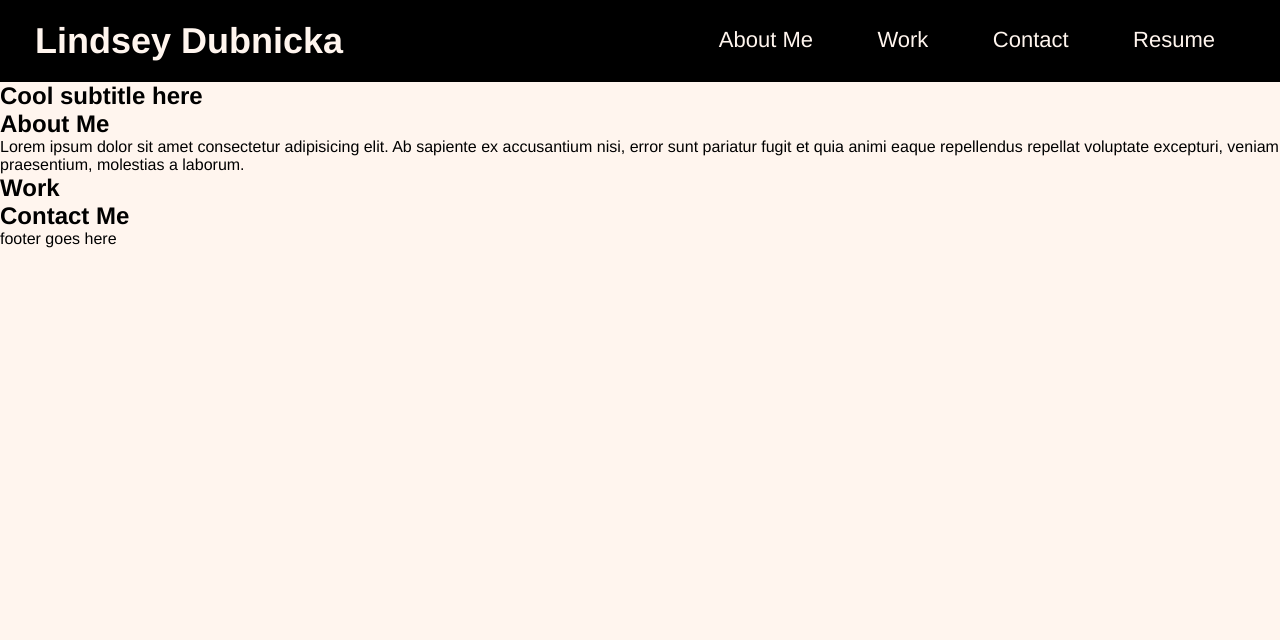
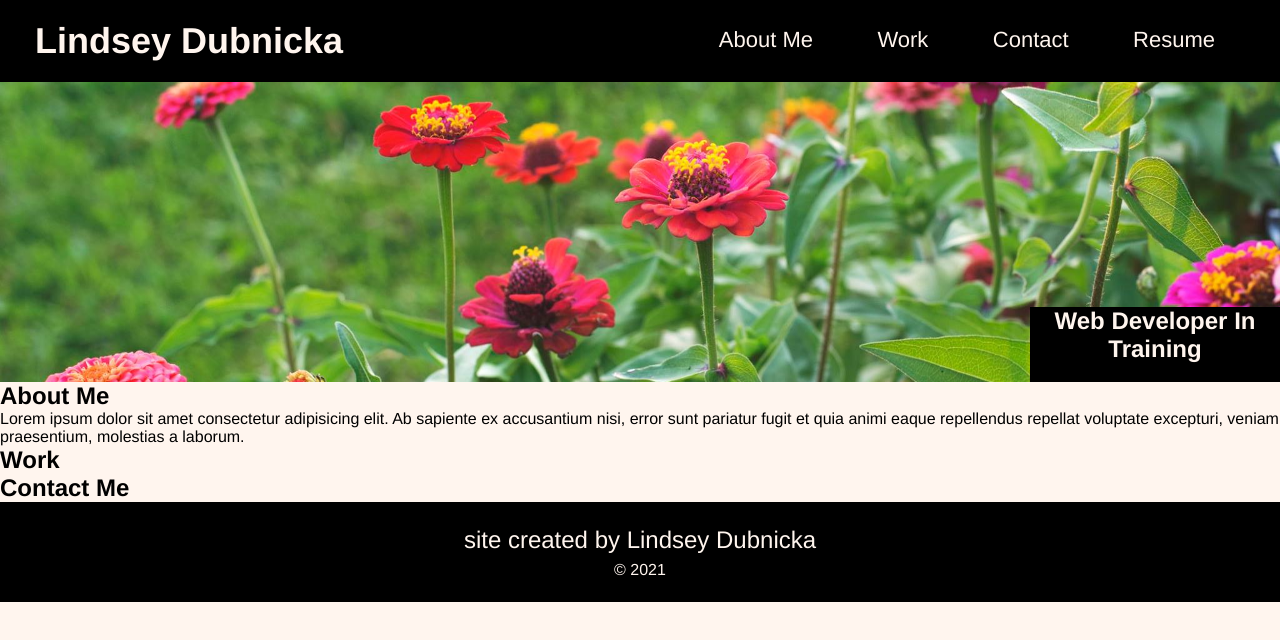
Before and after one commit to lindseymiller2567/module_two_challenge, a plain HTML site: page index.html in a window 1280 px wide. Drawn offline with Linux system fonts and the light colour scheme.

Commit message:
added hero image

```diff
--- a/assets/css/style.css
+++ b/assets/css/style.css
@@ -1,6 +1,7 @@
 * {
     margin: 0;
     padding: 0;
+    box-sizing: border-box;
 }
 
 body {
@@ -8,6 +9,7 @@ body {
     background-color:seashell;
 }
 
+/* start of header/nav styles */
 header {
     padding: 20px 35px;
     background-color: black;
@@ -40,3 +42,34 @@ header nav ul li a {
     font-weight: lighter;
     font-size: 22px;
 }
+
+/* start of footer styles */
+footer {
+    background-color: black;
+    color: seashell;
+    width: 100%;
+    padding: 20px 20px;
+    text-align: center;
+    line-height: 1.5;
+}
+footer h2 {
+    font-weight: lighter;
+}
+
+/* start of hero/jumbotron section styles */
+.hero {
+    background-image: url("../images/jumbotron.jpg");
+    height: 300px;
+    background-size: cover;
+    background-position: center;
+    display: flex;
+    justify-content: flex-end;
+    align-items: flex-end;
+}
+.sub-header {
+    background-color: black;
+    color: seashell;
+    width: 250px;
+    height: 75px;
+    text-align: center;
+}
--- a/index.html
+++ b/index.html
@@ -24,8 +24,10 @@
     </header>
 
     <!--hero/jumbotron-->
-    <section>
-        <h2>Cool subtitle here</h2>
+    <section class="hero">
+        <div class="sub-header">
+            <h2>Web Developer In Training</h2>
+        </div>
     </section>
 
     <!--about me section-->
@@ -48,7 +50,8 @@
 
     <!--footer-->
     <footer>
-        <p>footer goes here</p>
+        <h2>site created by Lindsey Dubnicka</h2>
+        <p> &copy; 2021</p>
     </footer>
 
 </body>
```
